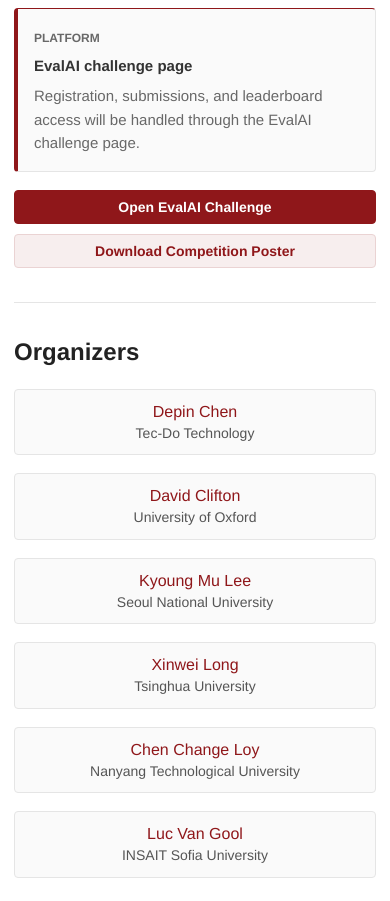
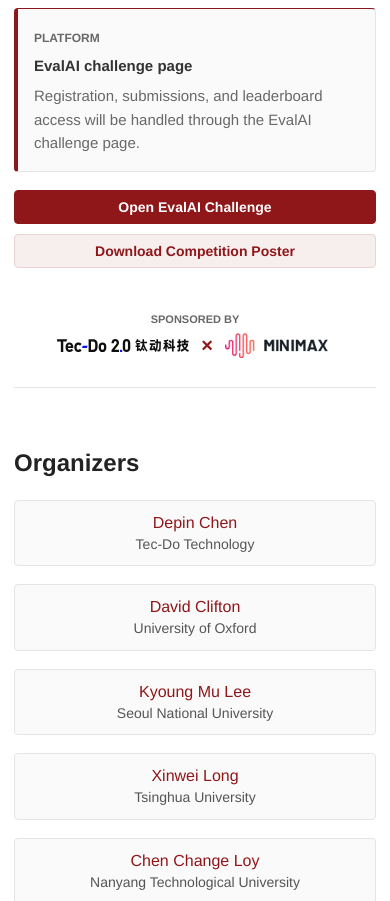
Before and after one commit to mars2workshop/eccv2026, a plain HTML site: page index.html in a window 390 px wide. Shown: the part 6104-7005 px from the top of the page. Drawn offline with Linux system fonts and the light colour scheme.

Commit message:
Add competition sponsor section (#2)

```diff
--- a/assets/css/styles.css
+++ b/assets/css/styles.css
@@ -441,6 +441,73 @@
   margin-top: 8px;
 }
 
+#competition {
+  padding-bottom: 0;
+  border-bottom: 0;
+}
+
+.sponsor-divider {
+  position: relative;
+  display: flex;
+  justify-content: center;
+  margin-top: 34px;
+  padding: 16px 0 58px;
+}
+
+.sponsor-divider::before {
+  content: "";
+  position: absolute;
+  top: auto;
+  right: 0;
+  bottom: 26px;
+  left: 0;
+  border-top: 1px solid var(--line);
+}
+
+.sponsor-lockup {
+  position: relative;
+  z-index: 1;
+  display: flex;
+  flex-direction: column;
+  align-items: center;
+  gap: 8px;
+  max-width: 100%;
+  padding: 0 24px 2px;
+}
+
+.sponsor-kicker {
+  color: var(--muted);
+  font-size: 12px;
+  line-height: 1;
+  font-weight: 800;
+  text-transform: uppercase;
+  white-space: nowrap;
+}
+
+.sponsor-mark {
+  display: flex;
+  align-items: center;
+  gap: 16px;
+  min-width: 0;
+}
+
+.sponsor-logo-minimax {
+  width: 154px;
+  height: auto;
+}
+
+.sponsor-logo-tecdo {
+  width: 186px;
+  height: auto;
+}
+
+.sponsor-multiply {
+  color: var(--accent);
+  font-size: 20px;
+  line-height: 1;
+  font-weight: 800;
+}
+
 .site-footer {
   display: flex;
   justify-content: space-between;
@@ -551,6 +618,10 @@
     grid-template-columns: 1fr;
   }
 
+  .sponsor-lockup {
+    text-align: center;
+  }
+
   .site-footer {
     display: block;
   }
@@ -655,6 +726,34 @@
     font-size: 15px;
   }
 
+  .sponsor-divider {
+    margin-top: 30px;
+    padding-bottom: 54px;
+  }
+
+  .sponsor-lockup {
+    width: auto;
+    padding: 0 16px 2px;
+  }
+
+  .sponsor-kicker {
+    font-size: 11px;
+  }
+
+  .sponsor-mark {
+    justify-content: center;
+    gap: 12px;
+    width: auto;
+  }
+
+  .sponsor-logo-minimax {
+    width: 108px;
+  }
+
+  .sponsor-logo-tecdo {
+    width: 132px;
+  }
+
   .link-grid {
     grid-template-columns: 1fr;
   }
--- a/index.html
+++ b/index.html
@@ -271,6 +271,16 @@
           <a class="button-primary" href="https://eval.ai/web/challenges/challenge-page/2698/overview" target="_blank" rel="noreferrer">Open EvalAI Challenge</a>
           <a class="button-secondary" href="poster/mars2-eccv2026-poster.pdf" download>Download Competition Poster</a>
         </div>
+        <div class="sponsor-divider" aria-label="Competition sponsor">
+          <div class="sponsor-lockup">
+            <span class="sponsor-kicker">Sponsored by</span>
+            <div class="sponsor-mark" aria-label="Tec-Do Technology × MiniMax">
+              <img class="sponsor-logo-tecdo" src="assets/images/sponsors/tecdo-logo.svg" alt="Tec-Do Technology">
+              <span class="sponsor-multiply" aria-hidden="true">×</span>
+              <img class="sponsor-logo-minimax" src="assets/images/sponsors/minimax-logo.png" alt="MiniMax">
+            </div>
+          </div>
+        </div>
       </section>
 
       <section id="organizers" class="section">
```
Also changed, not shown: assets/images/sponsors/minimax-logo.png (added), assets/images/sponsors/tecdo-logo.svg (added).
